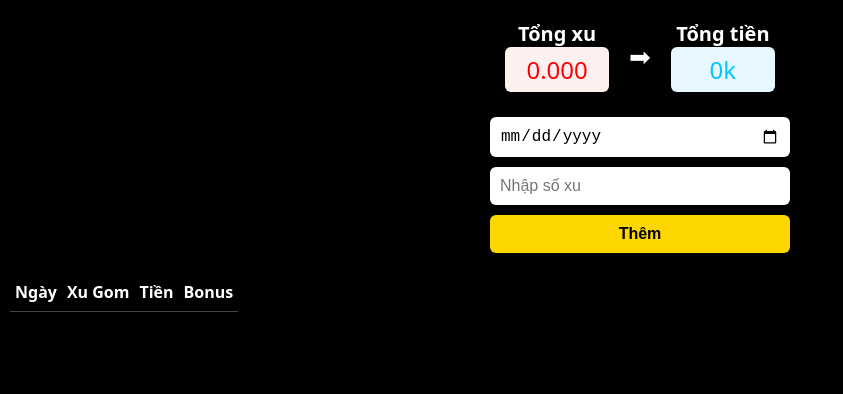
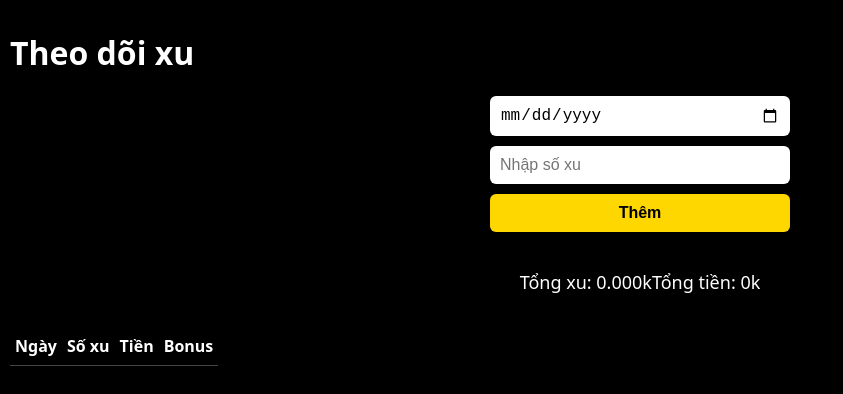
Before and after one commit to chinh-2o04/ty, a plain HTML site: page index.html in a window 1280 px wide. Shown: the whole page, without its empty margins (0-843 px from the left). Drawn offline with Linux system fonts and the light colour scheme.

Commit message:
Update index.html

```diff
--- a/index.html
+++ b/index.html
@@ -3,40 +3,33 @@
 <head>
   <meta charset="UTF-8" />
   <meta name="viewport" content="width=device-width, initial-scale=1.0"/>
-  <title>Thống kê Xu</title>
+  <title>Theo dõi xu</title>
   <link rel="stylesheet" href="style.css" />
 </head>
 <body>
-  <div class="summary">
-    <div class="summary-box">
-      <div class="label">Tổng xu</div>
-      <div id="totalXu" class="value red">0</div>
-    </div>
-    <div class="arrow">➡</div>
-    <div class="summary-box">
-      <div class="label">Tổng tiền</div>
-      <div id="totalTien" class="value blue">0k</div>
-    </div>
-  </div>
-
+  <div class="container">
+    <h1>Theo dõi xu</h1>
     <form id="form">
       <input type="date" id="date" required />
       <input type="number" id="xu" placeholder="Nhập số xu" required />
       <button type="submit">Thêm</button>
     </form>
-
+    <div class="summary">
+      <p>Tổng xu: <span id="totalXu">0</span>k</p>
+      <p>Tổng tiền: <span id="totalTien">0k</span></p>
+    </div>
     <table>
       <thead>
         <tr>
           <th>Ngày</th>
-        <th>Xu Gom</th>
+          <th>Số xu</th>
           <th>Tiền</th>
           <th>Bonus</th>
         </tr>
       </thead>
       <tbody id="tableBody"></tbody>
     </table>
-
+  </div>
   <script src="script.js"></script>
 </body>
 </html>
```
Lines whose indentation alone changed are shown as unchanged.
